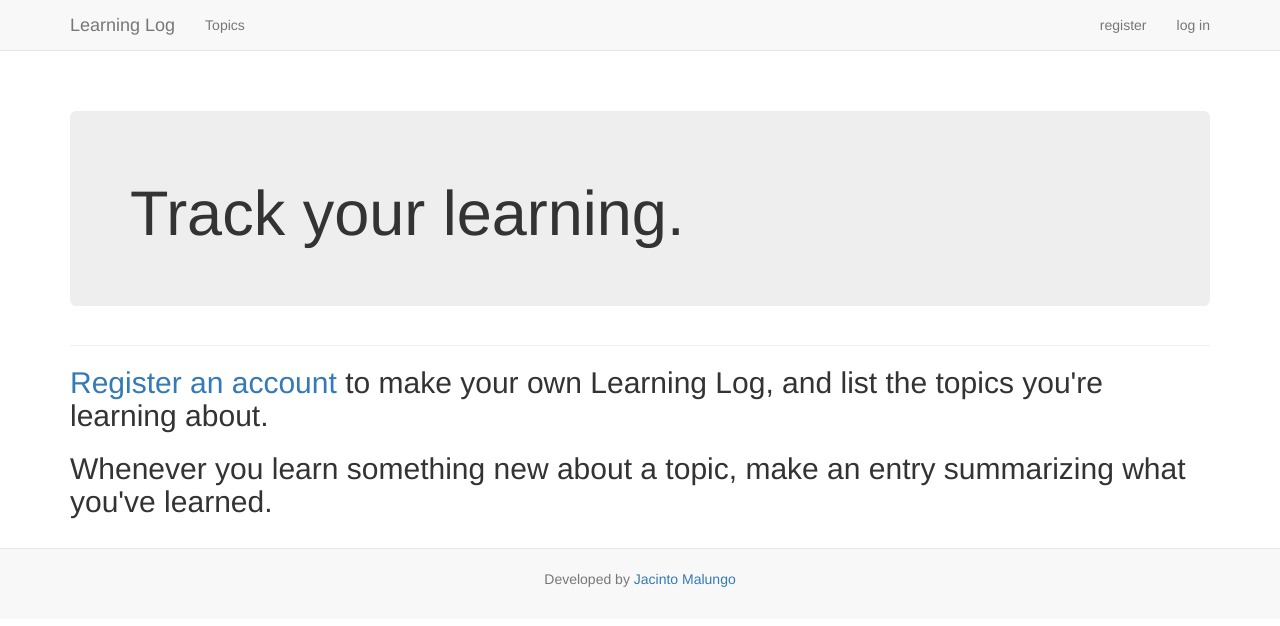
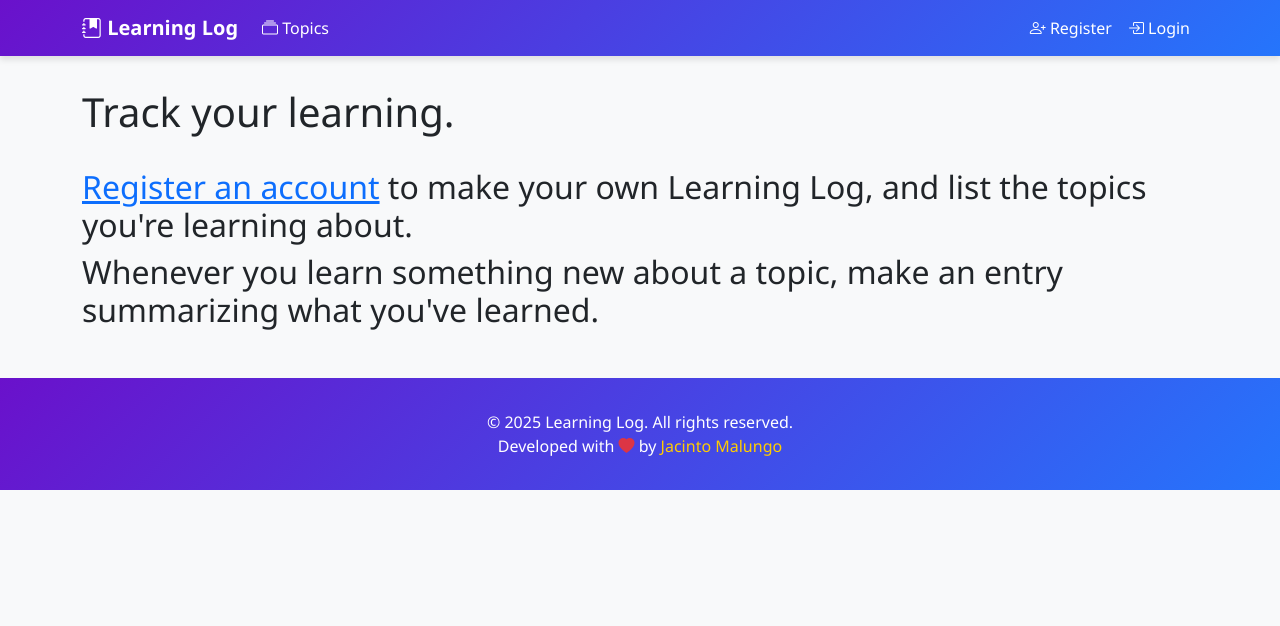
Before and after one commit to Jacinto-Malungo/Learning-Log-App, a Django app: page / in a window 1280 px wide. Shown: the top 626 px of the page. Run offline with Django 5.2, Linux system fonts and the light colour scheme; some libraries are stand-ins or nearby versions.

Commit message:
segundo commit

```diff
--- a/learning_logs/templates/learning_logs/base.html
+++ b/learning_logs/templates/learning_logs/base.html
@@ -1,67 +1,142 @@
 {% load bootstrap3 %}
+
+{% load static %}  <!-- Adicione esta linha para carregar arquivos estáticos -->
 
 <!DOCTYPE html>
 <html lang="en">
 <head>
     <meta charset="utf-8">
     <meta http-equiv="X-UA-Compatible" content="IE=edge">
-    <meta name="viewport" content="width=device-width, initial-
-    scale=1">
+    <meta name="viewport" content="width=device-width, initial-scale=1">
     <title>Learning Log</title>
-    {% bootstrap_css %}
-    {% bootstrap_javascript %}
+
+    <!-- Bootstrap 5 CSS -->
+    <link href="https://cdn.jsdelivr.net/npm/bootstrap@5.3.0/dist/css/bootstrap.min.css" rel="stylesheet">
+
+    <!-- Bootstrap Icons -->
+    <link rel="stylesheet" href="https://cdn.jsdelivr.net/npm/bootstrap-icons@1.10.0/font/bootstrap-icons.css">
+
+    <!-- Custom CSS (opcional) -->
+    <style>
+        body {
+            background-color: #f8f9fa;
+            font-family: 'Segoe UI', Tahoma, Geneva, Verdana, sans-serif;
+        }
+
+        .navbar {
+            background: linear-gradient(135deg, #6a11cb 0%, #2575fc 100%);
+            box-shadow: 0 4px 6px rgba(0, 0, 0, 0.1);
+        }
+
+        .navbar-brand, .nav-link {
+            color: white !important;
+        }
+
+        .navbar-brand {
+            font-weight: 600;
+        }
+
+        .nav-link:hover {
+            opacity: 0.8;
+        }
+
+        .page-header {
+            margin-top: 2rem;
+            margin-bottom: 2rem;
+        }
+
+        .footer {
+            background: linear-gradient(135deg, #6a11cb 0%, #2575fc 100%);
+            color: white;
+            padding: 2rem 0;
+            margin-top: 3rem;
+        }
+
+        .footer a {
+            color: #ffcc00;
+            text-decoration: none;
+        }
+
+        .footer a:hover {
+            text-decoration: underline;
+        }
+    </style>
 </head>
 
 <body>
+    <!-- Navbar modernizada -->
+    <nav class="navbar navbar-expand-lg navbar-dark sticky-top">
+        <div class="container">
+            <a class="navbar-brand" href="{% url 'learning_logs:index'%}">
+                <i class="bi bi-journal-bookmark-fill"></i> Learning Log
+            </a>
 
-    <!-- Static navbar -->
-    <nav class="navbar navbar-default navbar-static-top">
-        <div class="container">
-            <div class="navbar-header">
-                <button type="button" class="navbar-toggle collapsed"
-                data-toggle="collapse" data-target="#navbar"
-                aria-expanded="false" aria-controls="navbar">
-                </button>
-                <a class="navbar-brand" href="{% url 'learning_logs:index'%}">
-                    Learning Log
-                </a>
-            </div>
-            <div id="navbar" class="navbar-collapse collapse">
-                <ul class="nav navbar-nav">
-                <li><a href="{% url 'learning_logs:topics' %}">Topics</a>
-                </li>
+            <button class="navbar-toggler" type="button" data-bs-toggle="collapse" data-bs-target="#navbarNav">
+                <span class="navbar-toggler-icon"></span>
+            </button>
+
+            <div class="collapse navbar-collapse" id="navbarNav">
+                <ul class="navbar-nav me-auto">
+                    <li class="nav-item">
+                        <a class="nav-link" href="{% url 'learning_logs:topics' %}">
+                            <i class="bi bi-collection"></i> Topics
+                        </a>
+                    </li>
                 </ul>
-                <ul class="nav navbar-nav navbar-right">
+
+                <ul class="navbar-nav">
                     {% if user.is_authenticated %}
-                        <li><a>Hello, {{ user.username }}.</a></li>
-                        <li><a href="{% url 'users:logout' %}">log out</a></li>
+                        <li class="nav-item">
+                            <span class="nav-link">
+                                <i class="bi bi-person-circle"></i> Hello, {{ user.username }}
+                            </span>
+                        </li>
+                        <li class="nav-item">
+                            <a class="nav-link" href="{% url 'users:logout' %}">
+                                <i class="bi bi-box-arrow-right"></i> Logout
+                            </a>
+                        </li>
                     {% else %}
-                        <li><a href="{% url 'users:register' %}">register</a>
+                        <li class="nav-item">
+                            <a class="nav-link" href="{% url 'users:register' %}">
+                                <i class="bi bi-person-plus"></i> Register
+                            </a>
                         </li>
-                        <li><a href="{% url 'users:login' %}">log in</a></li>
+                        <li class="nav-item">
+                            <a class="nav-link" href="{% url 'users:login' %}">
+                                <i class="bi bi-box-arrow-in-right"></i> Login
+                            </a>
+                        </li>
                     {% endif %}
                 </ul>
-            </div><!--/.nav-collapse -->
+            </div>
         </div>
     </nav>
 
+    <!-- Conteúdo principal -->
     <div class="container">
         <div class="page-header">
             {% block header %}{% endblock header %}
         </div>
 
-        <div>
+        <div class="content">
             {% block content %}{% endblock content %}
         </div>
-    </div> <!-- /container -->
+    </div>
 
-    <!-- Footer -->
-    <footer class="footer" style="margin-top: 20px; padding: 20px 0; background-color: #f8f8f8; border-top: 1px solid #e7e7e7;">
-        <div class="container">
-            <p class="text-muted text-center">
-                Developed by <a href="https://www.linkedin.com/in/jacinto-bunga-malungo-90128679/" target="_blank">Jacinto Malungo</a>
+    <!-- Footer melhorado -->
+    <footer class="footer">
+        <div class="container text-center">
+            <p class="mb-0">
+                &copy; {% now "Y" %} Learning Log. All rights reserved.
+                <br>
+                Developed with <i class="bi bi-heart-fill text-danger"></i> by
+                <a href="https://www.linkedin.com/in/jacinto-bunga-malungo-90128679/" target="_blank">Jacinto Malungo</a>
             </p>
         </div>
     </footer>
+
+    <!-- Bootstrap 5 JS Bundle with Popper -->
+    <script src="https://cdn.jsdelivr.net/npm/bootstrap@5.3.0/dist/js/bootstrap.bundle.min.js"></script>
 </body>
 </html>
```
